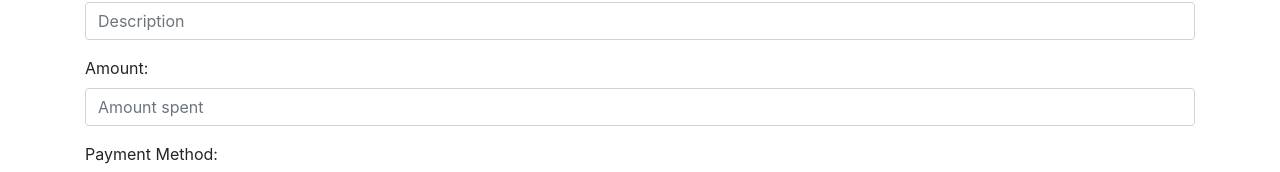
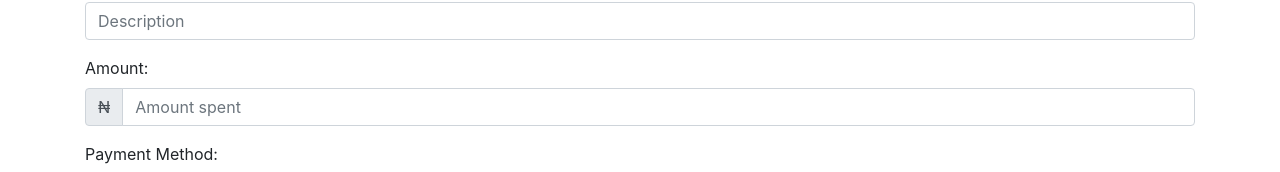
Before and after one commit to adebayoileri/Expense-tracker-App, a React (Create React App) app: page /create in a window 1280 px wide. Shown: the part 248-420 px from the top of the page. Built offline with nearby package versions, Linux system fonts and the light colour scheme; the HTML template or start-up script is replaced by a standard one.

Commit message:
Footer new styling

```diff
--- a/src/App.js
+++ b/src/App.js
@@ -9,6 +9,7 @@ import login from './components/pages/loginUser';
 import signup from './components/pages/signUpUser';
 import about from './components/pages/about';
 import './App.css';
+import money from './img/moneysvg.png';
 
 
 function App() {
@@ -18,7 +19,11 @@ function App() {
     <Route exact path="/" render={props =>(
       <React.Fragment>
       <div className="container" style={{padding:'1em'}}>
-            <h1 className="text-center mt-40">Welcome to the Expense tracker App</h1>
+            <h1 className="text-center mt-40" >Welcome to the Expense tracker App</h1>
+            <div className="gridcont-a">
+            <img className="gridcont-b" src={money} alt="Moneypng" style={{maxwidth:'280px'}}/>
+            <h3 className="gridcont-c">Save By Spendings</h3>
+            </div>
       </div>
       </React.Fragment>
     )} />
--- a/src/components/Createexpense.js
+++ b/src/components/Createexpense.js
@@ -46,15 +46,23 @@ export class createexpense extends Component {
     <div className="alert alert-success" role="alert"> Expense Added </div>
     <h3 className="text-left mt-40">Add New Expense</h3>
     <br></br>
+
     <form>
     <div className="form-group">
     <label for="description">Description(Spent On):</label>
     <input type="text" className="form-control" id="description" placeholder="Description"/>
     </div>
+
     <div className="form-group">
     <label for="amount">Amount:</label>
+    <div className="input-group">
+    <div className="input-group-prepend">
+      <span className="input-group-text">₦</span>
+    </div>
     <input type="number" className="form-control" id="amount" placeholder="Amount spent"/>
     </div>
+    </div>
+
     <div class="form-group">
       <label for="payment-method">Payment Method:</label>
       <select id="payment-method" class="form-control">
@@ -63,15 +71,17 @@ export class createexpense extends Component {
         <option>Crypto</option>
       </select>
     </div>
+
     <div className="form-group">
     <label for="category">Category:</label>
-    <select class="form-control" id="category">
+    <select className="form-control" id="category">
       <option selected>Transport</option>
       <option>Food</option>
       <option>Needs</option>
       <option>Miscellaneous/Wants</option>
     </select>
      </div>
+
      <div className="form-group">
          <label for="date">Date:</label>
          <input className="form-control" type="date" id="date"required/>
--- a/src/components/layouts/Footer.js
+++ b/src/components/layouts/Footer.js
@@ -1,11 +1,12 @@
 import React from 'react'
 import 'bootstrap/dist/css/bootstrap.min.css';
+import {Link} from 'react-router-dom';
 
 export default function Footer() {
     return (
         <footer className="bg-dark" style={footerstyle}>
         App developed by Adebayo Ilerioluwa
-        <p><a href="github.com/adebayoileri">Github</a></p>
+        <p><Link to="">Github</Link></p>
        </footer>
     )
 }
```
